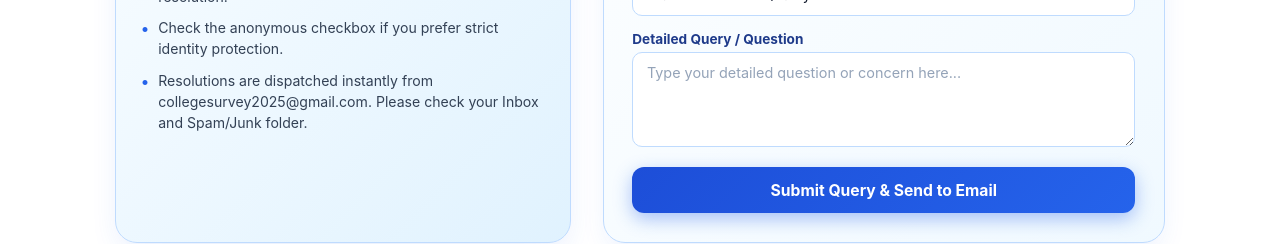
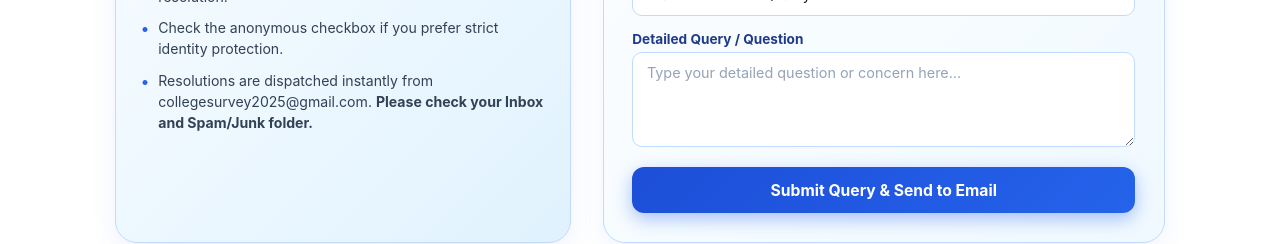
Before and after one commit to jaishree-verma/College_Survey, a React (Vite) app in the folder frontend/: page /question in a window 1280 px wide. Shown: the part 522-766 px from the top of the page. Built offline with nearby package versions, Linux system fonts and the light colour scheme.

Commit message:
Bold Spam and Junk folder check text in submission guidelines

```diff
--- a/frontend/src/Components/QueryForm.jsx
+++ b/frontend/src/Components/QueryForm.jsx
@@ -81,7 +81,7 @@ export default function QueryForm() {
               </li>
               <li>
                 <span className="guide-bullet">•</span>
-                <span>Resolutions are dispatched instantly from collegesurvey2025@gmail.com. Please check your Inbox and Spam/Junk folder.</span>
+                <span>Resolutions are dispatched instantly from collegesurvey2025@gmail.com. <strong>Please check your Inbox and Spam/Junk folder.</strong></span>
               </li>
             </ul>
           </div>
```
